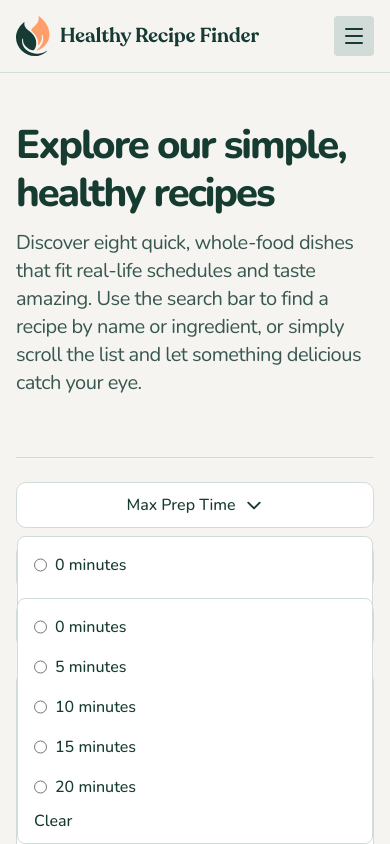
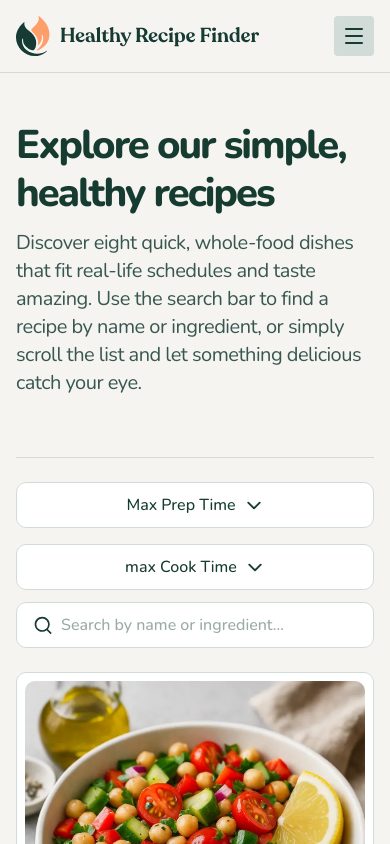
Before and after one commit to alecanonm/recipe-finder-website, a React (Vite) app: page /recipes in a window 390 px wide. Shown: the top 844 px of the page. Built offline with nearby package versions, Linux system fonts and the light colour scheme.

Commit message:
Adding filters functionality

```diff
--- a/src/components/Home/Jumbotron/Jumbotron.tsx
+++ b/src/components/Home/Jumbotron/Jumbotron.tsx
@@ -1,8 +1,11 @@
 import CustomButton from "../../ui/CustomButton";
 import homeHeroImage from "../../../assets/images/image-home-hero-large.webp";
 import homeSmallImage from "../../../assets/images/image-home-hero-small.webp";
+import { useNavigate } from "react-router";
 
 const Jumbotron = () => {
+  const navigate = useNavigate();
+
   return (
     <section className="flex flex-col justify-center gap-10 xl:gap-20 lg:items-center">
       <div className="flex flex-col gap-8 lg:gap-10">
@@ -22,6 +25,7 @@ const Jumbotron = () => {
         <CustomButton
           text="Start exploring"
           className="self-start lg:self-center"
+          onClick={() => navigate("/recipes")}
         />
       </div>
       <picture className="max-w-85.75 max-h-50 md:max-w-298 md:max-h-132.5 self-center border-6 overflow-hidden rounded-2xl border-neutral-0">
--- a/src/components/Recipe/RecipePage.tsx
+++ b/src/components/Recipe/RecipePage.tsx
@@ -1,4 +1,4 @@
-import { useParams } from "react-router";
+import { Link, useParams } from "react-router";
 import { recipesData } from "../../data/mockRecipesData";
 import DishDetails from "../ui/DishDetails";
 import bulletPointImg from "../../assets/images/icon-bullet-point.svg";
@@ -18,11 +18,19 @@ const RecipePage = () => {
   return (
     <article className="flex flex-col gap-16">
       <div className="flex flex-wrap gap-10">
-        <img
-          src={recipe?.image.large}
-          alt={slug}
-          className="lg:w-145 lg:h-145 rounded-[16.11px]"
-        />
+        <picture className="flex flex-col gap-4">
+          <p>
+            <Link to={"/recipes"}>Recipes</Link> /{" "}
+            <span className="text-[17px]/[1.5] tracking-[-0.3] font-semibold">
+              {recipe?.title}
+            </span>
+          </p>
+          <img
+            src={recipe?.image.large}
+            alt={slug}
+            className="lg:w-145 lg:h-145 rounded-[16.11px]"
+          />
+        </picture>
         <section className="max-w-143 flex flex-col gap-5">
           <h2 className="text-neutral-900 text-[48px]/[1.2] tracking-[-2px] font-extrabold">
             {recipe?.title}
--- a/src/components/Recipes/Filters/CustomFilters.tsx
+++ b/src/components/Recipes/Filters/CustomFilters.tsx
@@ -1,93 +1,101 @@
+import { useState } from "react";
 import iconDown from "../../../assets/images/icon-chevron-down.svg";
 import searchImg from "../../../assets/images/icon-search.svg";
+import useCustomParams from "../../../hooks/useCustomParams";
+
+const prepOptions = [0, 5, 10];
+const cookOptions = [0, 5, 10, 15, 20];
 
 const CustomFilters = () => {
+  const { cook, prep, search, updateParam, setSearchParams, searchParams } =
+    useCustomParams();
+
+  const [openDropdown, setOpenDropdown] = useState<"prep" | "cook" | null>(
+    null,
+  );
   return (
     <section className="flex flex-wrap justify-between xl:gap-4 gap-3 md:px-9 xl:px-18">
       <div className="flex flex-col md:flex-row gap-4 w-full md:w-auto">
-        <button className="flex relative cursor-pointer gap-2 justify-center items-center bg-neutral-0 text-neutral-900 font-medium px-4 py-2.5 rounded-[10px] border-neutral-300 border">
+        <button
+          onClick={() =>
+            setOpenDropdown((prev) => (prev === "prep" ? null : "prep"))
+          }
+          className="flex relative cursor-pointer gap-2 justify-center items-center bg-neutral-0 text-neutral-900 font-medium px-4 py-2.5 rounded-[10px] border-neutral-300 border">
           Max Prep Time{" "}
           <img
             src={iconDown}
             alt="down"
           />
+          {openDropdown === "prep" && (
             <div className="absolute bg-neutral-0 border-neutral-300 border  translate-y-28.5 rounded-lg p-2 z-10 w-full">
               <ul className="flex flex-col">
-              <li className="flex gap-2 p-2">
+                {prepOptions.map((time) => (
+                  <li
+                    key={time}
+                    className="flex gap-2 p-2">
                     <input
                       type="radio"
-                  name="0-minutes"
+                      name="prep"
+                      checked={prep === time.toString()}
+                      onChange={() => updateParam("prep", time.toString())}
                     />
-                <label htmlFor="">0 minutes</label>
+
+                    <label>{time} minutes</label>
                   </li>
-              <li className="flex gap-2 p-2">
-                <input
-                  type="radio"
-                  name="0-minutes"
-                />
-                <label htmlFor="">5 minutes</label>
-              </li>
-              <li className="flex gap-2 p-2">
-                <input
-                  type="radio"
-                  name="0-minutes"
-                />
-                <label htmlFor="">10 minutes</label>
-              </li>
-              <li className="self-start px-2 py-0.5">
-                <label>Clear</label>
+                ))}
+
+                <li
+                  className="self-start px-2 py-0.5 cursor-pointer"
+                  onClick={(e) => {
+                    e.stopPropagation();
+                    updateParam("prep", null);
+                  }}>
+                  Clear
                 </li>
               </ul>
             </div>
+          )}
         </button>
-        <button className="flex relative cursor-pointer gap-2 justify-center items-center bg-neutral-0 text-neutral-900 font-medium px-4 py-2.5 rounded-[10px] border-neutral-300 border">
+        <button
+          onClick={() =>
+            setOpenDropdown((prev) => (prev === "cook" ? null : "cook"))
+          }
+          className="flex relative cursor-pointer gap-2 justify-center items-center bg-neutral-0 text-neutral-900 font-medium px-4 py-2.5 rounded-[10px] border-neutral-300 border">
           max Cook Time{" "}
           <img
             src={iconDown}
             alt="down"
           />
+          {openDropdown === "cook" && (
             <div className="absolute bg-neutral-0 border-neutral-300 border  translate-y-38.5 rounded-lg p-2 z-10 w-full">
               <ul className="flex flex-col">
-              <li className="flex gap-2 p-2">
+                {cookOptions.map((time) => (
+                  <li
+                    key={time}
+                    className="flex gap-2 p-2">
                     <input
                       type="radio"
-                  name="0-minutes"
+                      name="cook"
+                      className="cursor-pointer"
+                      checked={cook === time.toString()}
+                      onChange={() => updateParam("cook", time.toString())}
                     />
-                <label htmlFor="">0 minutes</label>
+
+                    <label>{time} minutes</label>
                   </li>
-              <li className="flex gap-2 p-2">
-                <input
-                  type="radio"
-                  name="0-minutes"
-                />
-                <label htmlFor="">5 minutes</label>
-              </li>
-              <li className="flex gap-2 p-2">
-                <input
-                  type="radio"
-                  name="0-minutes"
-                />
-                <label htmlFor="">10 minutes</label>
-              </li>
-              <li className="flex gap-2 p-2">
-                <input
-                  type="radio"
-                  name="0-minutes"
-                />
-                <label htmlFor="">15 minutes</label>
-              </li>
-              <li className="flex gap-2 p-2">
-                <input
-                  type="radio"
-                  name="0-minutes"
-                />
-                <label htmlFor="">20 minutes</label>
-              </li>
-              <li className="self-start px-2 py-0.5">
-                <label>Clear</label>
+                ))}
+
+                <li
+                  className="self-start px-2 py-0.5 cursor-pointer"
+                  onClick={(e) => {
+                    e.stopPropagation();
+                    updateParam("cook", null);
+                  }}>
+                  Clear
                 </li>
               </ul>
             </div>
+          )}
         </button>
       </div>
       <div className="w-full md:w-77.5 px-4 py-2.5 border-neutral-300 font-medium border relative flex justify-center items-center bg-neutral-0 gap-2 rounded-[10px]">
@@ -97,8 +105,14 @@ const CustomFilters = () => {
         />
         <input
           type="text"
+          value={search}
+          onChange={(e) => {
+            const params = new URLSearchParams(searchParams);
+            params.set("search", e.target.value);
+            setSearchParams(params);
+          }}
           placeholder="Search by name or ingredient..."
-          className="w-full outline-none"
+          className="w-full outline-none cursor-pointer"
         />
       </div>
     </section>
--- a/src/components/Recipes/FoodCard/FoodCard.tsx
+++ b/src/components/Recipes/FoodCard/FoodCard.tsx
@@ -8,8 +8,6 @@ interface Props {
 }
 
 const FoodCard = ({ recipe }: Props) => {
-  console.log(recipe.slug);
-
   return (
     <section className="bg-neutral-0 justify-center p-2 flex flex-col md:max-w-176 xl:max-w-auto xl:h-138.5 gap-4 rounded-[10px] border-neutral-300 border">
       <img
--- a/src/components/Recipes/RecipesPage.tsx
+++ b/src/components/Recipes/RecipesPage.tsx
@@ -1,8 +1,23 @@
+import { useState } from "react";
 import { recipesData } from "../../data/mockRecipesData";
 import CustomFilters from "./Filters/CustomFilters";
 import FoodCard from "./FoodCard/FoodCard";
+import type { Recipe } from "../../interfaces/foodInterfaces";
+import useCustomParams from "../../hooks/useCustomParams";
 
 const RecipesPage = () => {
+  const { prep, cook, search } = useCustomParams();
+  const [recipes] = useState<Recipe[]>(recipesData);
+
+  const filteredRecipes = recipes.filter((recipe) => {
+    const prepMatch = !prep || recipe.prepMinutes <= Number(prep);
+    const cookMatch = !cook || recipe.cookMinutes <= Number(cook);
+    const searchMatch =
+      !search || recipe.title.toLowerCase().includes(search.toLowerCase());
+
+    return prepMatch && cookMatch && searchMatch;
+  });
+
   return (
     <>
       <section className="flex flex-col justify-center items-center gap-3">
@@ -19,7 +34,7 @@ const RecipesPage = () => {
           <hr className="text-neutral-300" />
           <CustomFilters />
           <div className="flex flex-wrap justify-center items-center gap-8">
-            {recipesData.map((recipe) => (
+            {filteredRecipes.map((recipe) => (
               <FoodCard
                 key={recipe.id}
                 recipe={recipe}
--- /dev/null
+++ b/src/hooks/useCustomParams.ts
@@ -0,0 +1,26 @@
+import { useSearchParams } from "react-router";
+
+const useCustomParams = () => {
+  const [searchParams, setSearchParams] = useSearchParams();
+
+  const search = searchParams.get("search") || "";
+
+  const prep = searchParams.get("prep");
+
+  const cook = searchParams.get("cook");
+
+  const updateParam = (key: string, value: string | null) => {
+    const params = new URLSearchParams(searchParams);
+
+    if (value === null) {
+      params.delete(key);
+    } else {
+      params.set(key, value);
+    }
+
+    setSearchParams(params);
+  };
+  return { search, prep, cook, updateParam, searchParams, setSearchParams };
+};
+
+export default useCustomParams;
```
Lines whose indentation alone changed are shown as unchanged.
